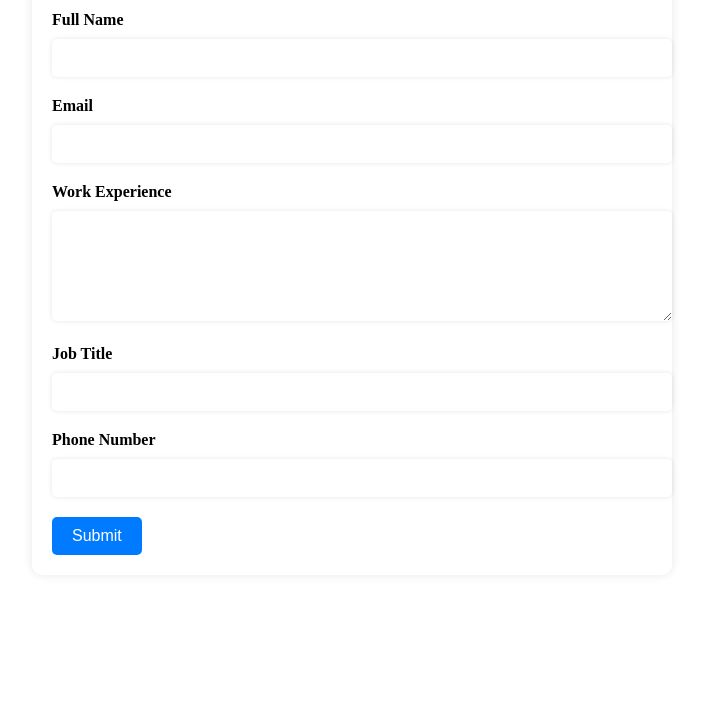
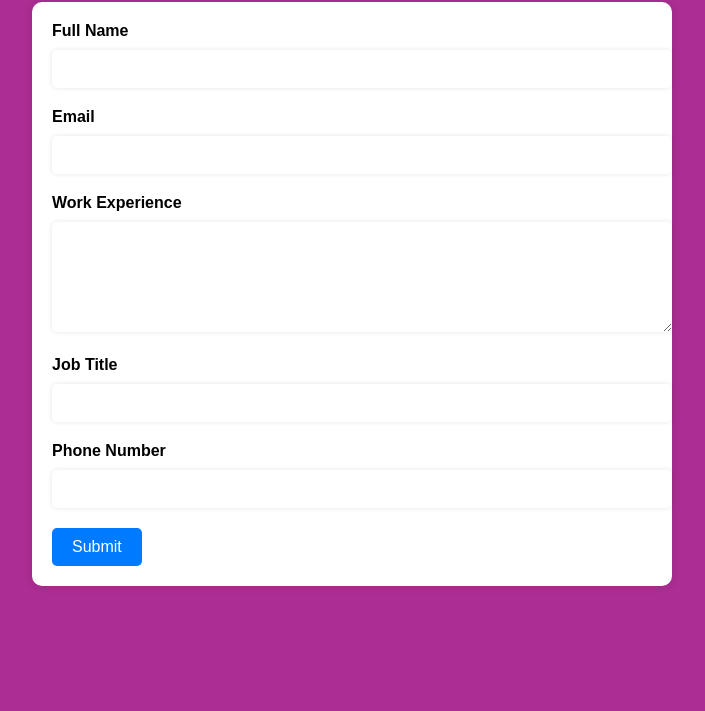
Before and after one commit to arohyadav/nodecicd, a website: page index.html in a window 1280 px wide. Shown: the part 89-800 px from the top of the page, without its empty margins (288-993 px from the left). Drawn offline with Linux system fonts and the light colour scheme.

Commit message:
Update index.html

```diff
--- a/index.html
+++ b/index.html
@@ -4,7 +4,7 @@
 	<title>Careers</title>
 	<style>
 		body {
-/* 			font-family: Arial, sans-serif;
+			font-family: Arial, sans-serif;
 			background-color: #AC2D93;
 			padding: 10px;
 		}
@@ -13,7 +13,7 @@
 			margin-bottom: 15px;
 		}
 		form {
-			background-color: #fff; */
+			background-color: #fff;
 			border-radius: 10px;
 			padding: 20px;
 			box-shadow: 0 0 10px rgba(0, 0, 0, 0.1);
```
